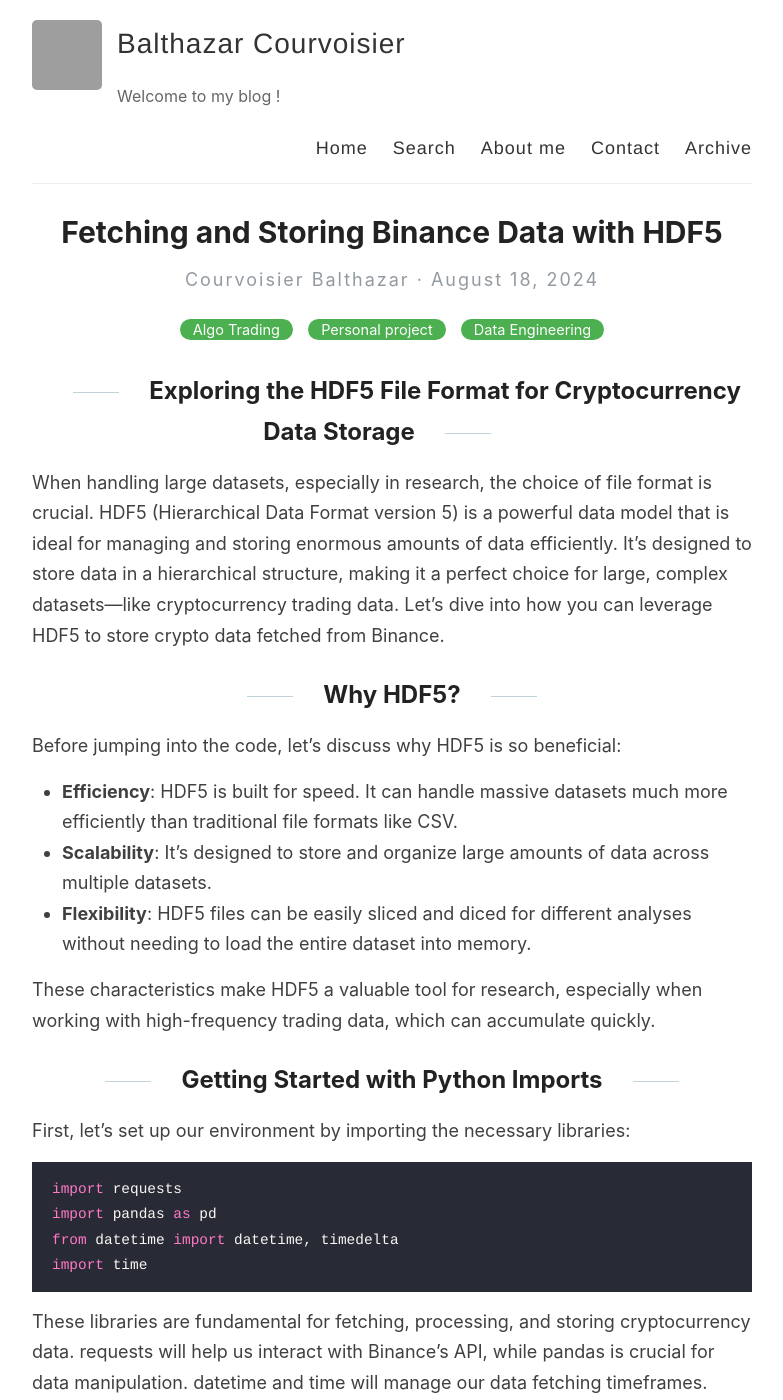
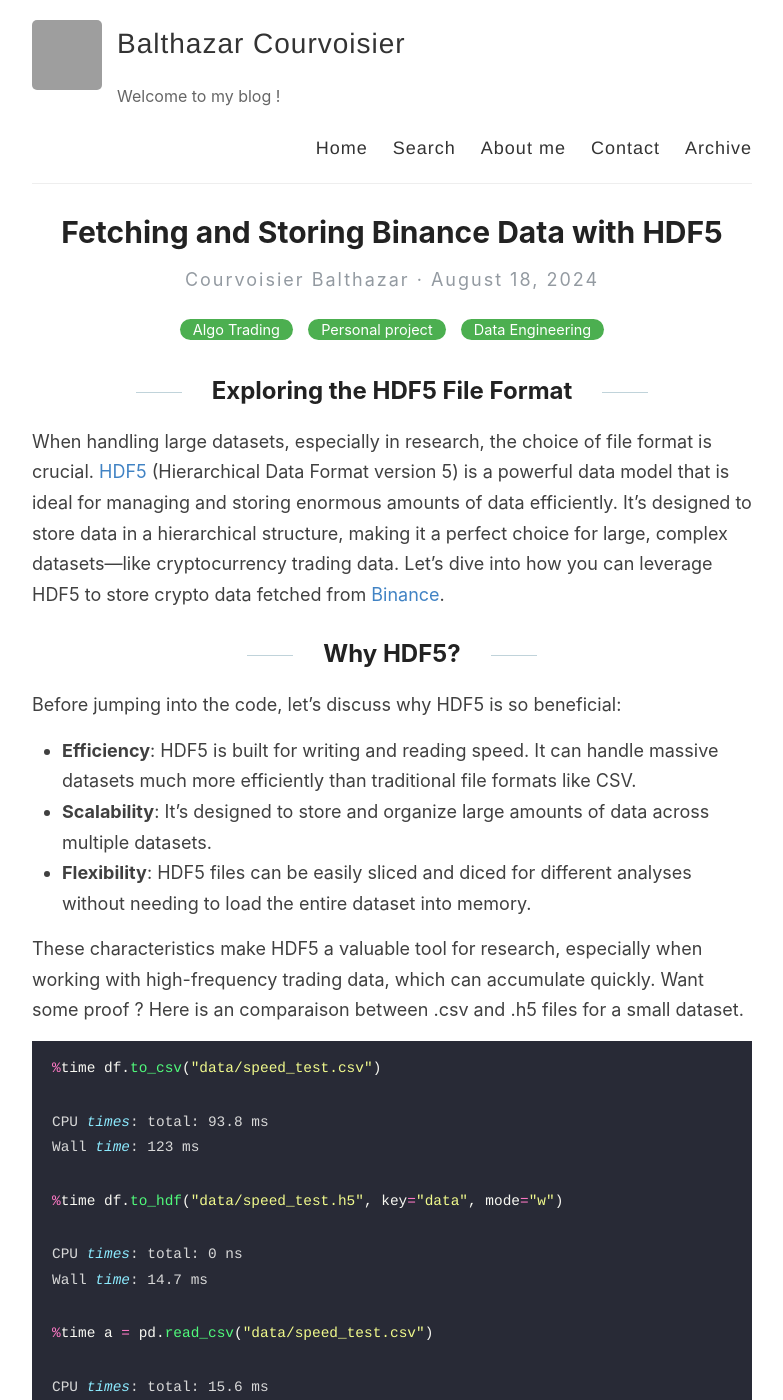
Before and after one commit to Zaltarba/blog, a Jekyll site: the page built from _posts/2024-08-18-DataBaseCreation.md, in a window 1280 px wide and 1400 px high. Shown: the whole window, without its empty margins (248-1031 px from the left). Built offline with Jekyll 4.4.1, drawn with Linux system fonts in a browser that asks for light colours; some of the changed text lies outside the part shown.

Commit message:
Update 2024-08-18-DataBaseCreation.md

````diff
--- a/_posts/2024-08-18-DataBaseCreation.md
+++ b/_posts/2024-08-18-DataBaseCreation.md
@@ -7,19 +7,48 @@
 hidden: False
 ---
 
-## Exploring the HDF5 File Format for Cryptocurrency Data Storage
+## Exploring the HDF5 File Format
 
-When handling large datasets, especially in research, the choice of file format is crucial. HDF5 (Hierarchical Data Format version 5) is a powerful data model that is ideal for managing and storing enormous amounts of data efficiently. It's designed to store data in a hierarchical structure, making it a perfect choice for large, complex datasets—like cryptocurrency trading data. Let's dive into how you can leverage HDF5 to store crypto data fetched from Binance.
+When handling large datasets, especially in research, the choice of file format is crucial. [HDF5](https://fr.wikipedia.org/wiki/Hierarchical_Data_Format) (Hierarchical Data Format version 5) is a powerful data model that is ideal for managing and storing enormous amounts of data efficiently. It's designed to store data in a hierarchical structure, making it a perfect choice for large, complex datasets—like cryptocurrency trading data. Let's dive into how you can leverage HDF5 to store crypto data fetched from [Binance](https://www.binance.com/en).
 
 ## Why HDF5?
 
 Before jumping into the code, let's discuss why HDF5 is so beneficial:
 
-- **Efficiency**: HDF5 is built for speed. It can handle massive datasets much more efficiently than traditional file formats like CSV.
+- **Efficiency**: HDF5 is built for writing and reading speed. It can handle massive datasets much more efficiently than traditional file formats like CSV.
 - **Scalability**: It’s designed to store and organize large amounts of data across multiple datasets.
 - **Flexibility**: HDF5 files can be easily sliced and diced for different analyses without needing to load the entire dataset into memory.
 
-These characteristics make HDF5 a valuable tool for research, especially when working with high-frequency trading data, which can accumulate quickly.
+These characteristics make HDF5 a valuable tool for research, especially when working with high-frequency trading data, which can accumulate quickly. Want some proof ? Here is an comparaison between .csv and .h5 files for a small dataset.
+
+```python
+%time df.to_csv("data/speed_test.csv")
+```
+```bash
+CPU times: total: 93.8 ms
+Wall time: 123 ms
+```
+```python
+%time df.to_hdf("data/speed_test.h5", key="data", mode="w")
+```
+```bash
+CPU times: total: 0 ns
+Wall time: 14.7 ms
+```
+```python
+%time a = pd.read_csv("data/speed_test.csv")
+```
+```bash
+CPU times: total: 15.6 ms
+Wall time: 32 ms
+```
+```python
+%time b = pd.read_hdf("data/speed_test.h5", key="data")
+```
+```bash
+CPU times: total: 15.6 ns
+Wall time: 11.7 ms
+```
 
 ## Getting Started with Python Imports
 
````
